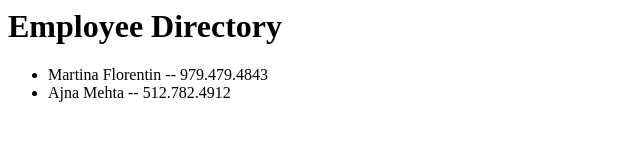
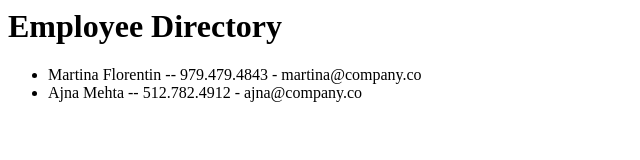
Before and after one commit to stacy-the-office-admin/employee-directory, a plain HTML site: page index.html in a window 1280 px wide. Shown: the whole page, without its empty margins (0-640 px from the left). Drawn offline with Linux system fonts and the light colour scheme.

Commit message:
Add email addresses

```diff
--- a/index.html
+++ b/index.html
@@ -5,7 +5,7 @@
   <body>
     <h1>Employee Directory</h1>
     <ul>
-      <li>Martina Florentin -- 979.479.4843</li>
-      <li>Ajna Mehta -- 512.782.4912</li>
+      <li>Martina Florentin -- 979.479.4843 - martina@company.co</li>
+      <li>Ajna Mehta -- 512.782.4912 - ajna@company.co</li>
   </body>
 </html>
```
